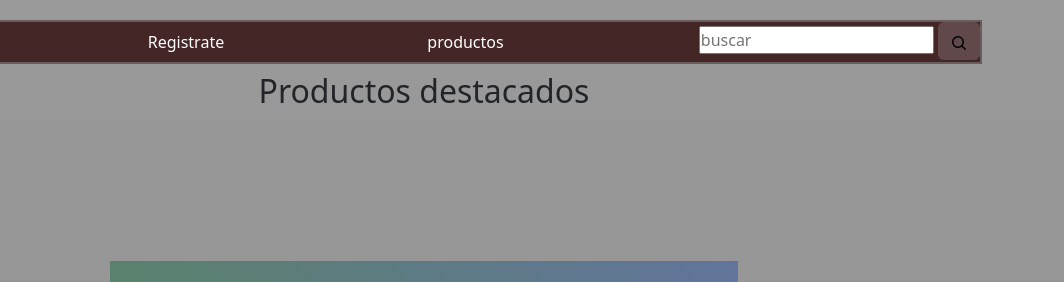
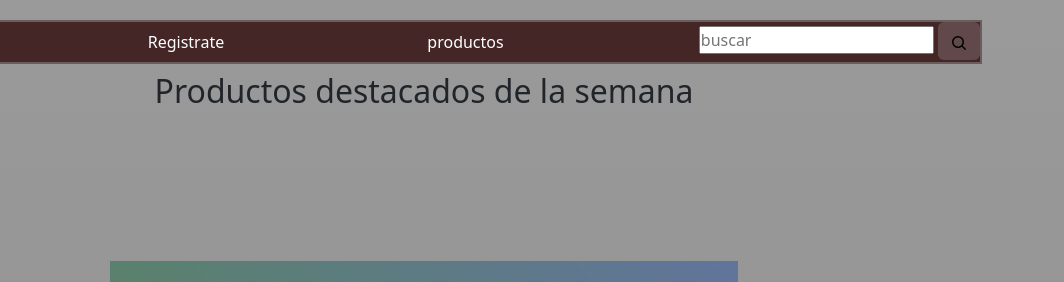
Before and after one commit to CesarRODR/web-final, a plain HTML site: page index.html in a window 1280 px wide. Shown: the part 258-540 px from the top of the page, 216-1280 px from the left. Drawn offline with nearby package versions, Linux system fonts and the light colour scheme.

Commit message:
vers0.0.3
version 3

```diff
--- a/index.html
+++ b/index.html
@@ -41,8 +41,7 @@
           </div>
         </nav>
         <!-- GALERIA CON PEQUEÑA ROTACION -->
-        <h2>Productos destacados</h2>
-
+        <h2>Productos destacados de la semana</h2>
 
           <section class="albun col-sm-8  w-50 " >
             <img class="img-fluid " src="/web-final/imagenes/asistencia1.jpg" alt="">
```
